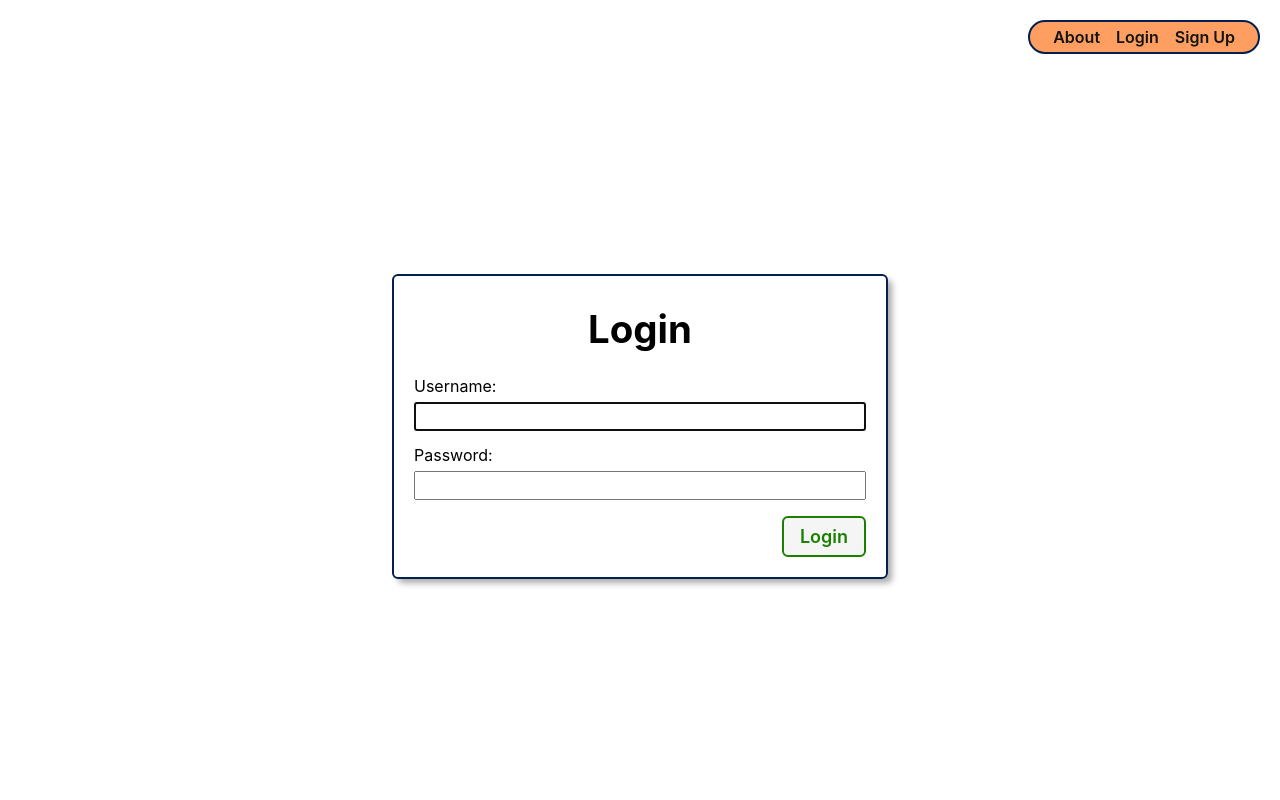
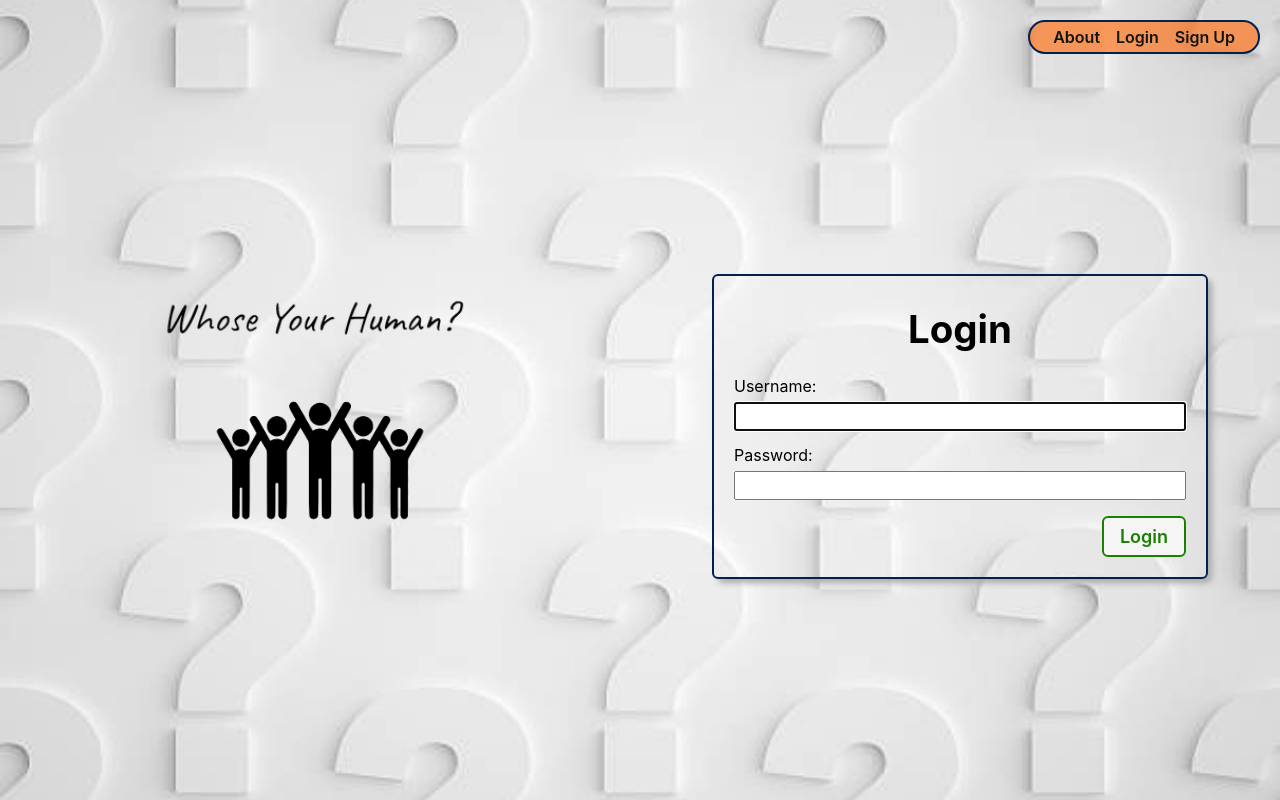
Before and after one commit to mlmirk/whos_your_human, a Django app: page / in a window 1280 px wide. Run offline with Django 3.2, Linux system fonts and the light colour scheme.

Commit message:
styling and images

```diff
--- a/main_app/static/css/base.css
+++ b/main_app/static/css/base.css
@@ -31,7 +31,7 @@ body {
   --nav-bg-ff: rgba(255, 110, 48, .9);
   --borders: rgb(3, 33, 80) solid 2px;
   --text-color: rgb(17, 20, 17);
-  --link-hover-color: rgb(225, 61, 31);
+  --link-hover-color: white;
   --button-bg: rgb(245, 245, 245);
   --button-bg-hover: rgb(226, 226, 226);
   --submit: rgb(26, 128, 0);
--- a/main_app/static/css/home.css
+++ b/main_app/static/css/home.css
@@ -1,10 +1,14 @@
-
+body{
+  background: url('../images/backround-home.jpeg') no-repeat center center fixed;
+	background-size: cover;
+}
 main {
   display: flex;
   align-items: center;
   justify-content: center;
   flex-wrap: wrap;
   height: 100%;
+
 }
 
 main > section {
@@ -22,10 +26,16 @@ main > section {
 
 .logo-container {
   max-width: 375px;
+  display: flex;
+  justify-content: center;
+  align-items: center;
 }
 
 .cat-container {
   width: 80%;
+  display: flex;
+  justify-content: center;
+  align-items: center;
 }
 
 .login {
@@ -63,6 +73,9 @@ main > section {
   margin-right: 0;
   margin-top: 16px;
 }
+img{
+  width: 80%;
+}
 
 @media only screen and (min-width: 768px) {
   main {
--- a/main_app/templates/about.html
+++ b/main_app/templates/about.html
@@ -3,10 +3,12 @@
 
 
 {% block content %}
-
+<br>
+<div class="about">
   <h1>About Whose Your Human</h1>
   <hr>
   <p>
 This is the web app version of Who's Your human. Who hasn't had the issue of walking down the street and recognizing a pet in the neighborhood and recognizing a dog but not remember their owners name? Well, you’re in luck. Input the the dogs info and a photo and now you have the info stored and ready to go whenever you need it!
   </p>
+  </>
 {% endblock %}
--- a/main_app/templates/base.html
+++ b/main_app/templates/base.html
@@ -18,12 +18,9 @@
 </head>
 <body>
   <header>
-    <div class="header-logo-container">
+    <div class="header-logo-container" >
       <a href="{% url 'home' %}">
-        {% comment %} <img
-          src="{% static 'images/header-logo.svg' %}"
-          alt="The Cat Collector Logo"
-        > {% endcomment %}
+        <img src="{% static 'images/TopRight.png' %}" alt="" id="logo-top">
       </a>
     </div>
     <nav>
--- a/main_app/templates/home.html
+++ b/main_app/templates/home.html
@@ -7,15 +7,15 @@
 
 {% block content %}
 
-{% comment %} <section class="logo-container">
+ <section class="logo-container">
   <div class="cat-container">
-     <img src="{% static 'images/splash.svg' %}" alt="The Cat Collector Cat" />
+    <img src="{% static 'images/TopRight.png' %}" alt="" />
   </div>
-   <img
-    src="{% static 'images/logotype.svg' %}"
+    <img
+    src="{% static 'images/logo-humans.png' %}"
     alt="Text reads: Cat Collector"
   />
-</section> {% endcomment %}
+</section>
 
 {% if not user.is_authenticated %}
   <section>
```
Also changed, not shown: other parts of main_app/static/css/base.css (+32 -2 lines), main_app/static/images/TopRight.png (added), main_app/static/images/backround-home.jpeg (added), main_app/static/images/logo-humans.png (added), main_app/static/images/multi-logo.png (added), main_app/static/images/thinker.jpeg (added).
